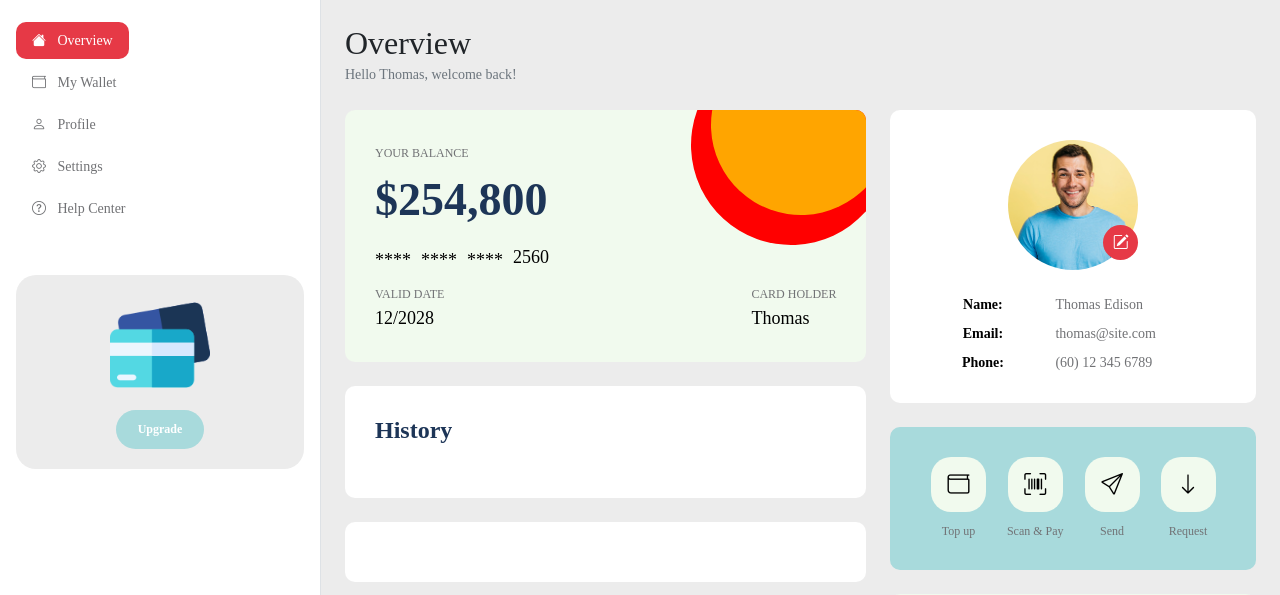
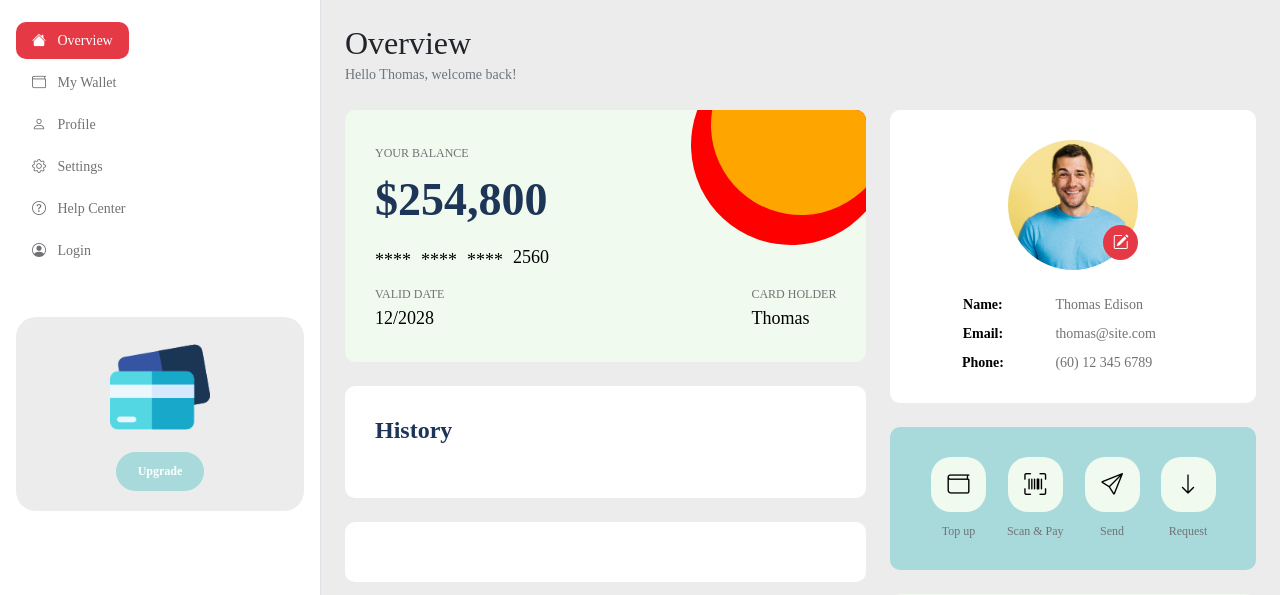
Before and after one commit to MaGhT25/Mini-Finance, a PHP site: page / in a window 1280 px wide. Shown: the part 65-660 px from the top of the page. Run offline with PHP 8.4, Linux system fonts and the light colour scheme; some web fonts are replaced.

Commit message:
template, formulár

```diff
--- a/css/tooplate-mini-finance.css
+++ b/css/tooplate-mini-finance.css
@@ -133,6 +133,10 @@ strong {
 /*---------------------------------------
   SECTION
 -----------------------------------------*/
+
+
+
+
 .main-wrapper {
   background: var(--section-bg-color);
   min-height: calc(100vh - 65px);
--- a/help-center.php
+++ b/help-center.php
@@ -39,6 +39,12 @@
                                 <a class="nav-link active" href="help-center.php">
                                     <i class="bi-question-circle me-2"></i>
                                     Help Center
+                                </a>
+                            </li>
+                            <li class="nav-item">
+                                <a class="nav-link" href="login.php">
+                                    <i class="bi-question-circle me-2"></i>
+                                    Login
                                 </a>
                             </li>
 
--- a/index.php
+++ b/index.php
@@ -1,6 +1,60 @@
+
+
         <?php
+        session_start();
         include('partials/header.php');
         ?>
+
+
+
+<?php
+if (isset($_SESSION['message'])) {
+    echo '<div style="
+        position: fixed;
+        top: 10px;
+        left: 50%;
+        transform: translateX(-50%);
+        z-index: 1050;
+        width: 80%;
+        max-width: 500px;
+        padding: 15px;
+        border-radius: 5px;
+        text-align: center;
+        font-size: 16px;
+        box-shadow: 0px 4px 10px rgba(0, 0, 0, 0.1);
+        background-color: #d4edda;
+        color: #155724;
+        border: 1px solid #c3e6cb;
+    ">'.htmlspecialchars($_SESSION['message']).'</div>';
+    unset($_SESSION['message']);
+}
+
+if (isset($_SESSION['error'])) {
+    echo '<div style="
+        position: fixed;
+        top: 10px;
+        left: 50%;
+        transform: translateX(-50%);
+        z-index: 1050;
+        width: 80%;
+        max-width: 500px;
+        padding: 15px;
+        border-radius: 5px;
+        text-align: center;
+        font-size: 16px;
+        box-shadow: 0px 4px 10px rgba(0, 0, 0, 0.1);
+        background-color: #f8d7da;
+        color: #721c24;
+        border: 1px solid #f5c6cb;
+    ">'.htmlspecialchars($_SESSION['error']).'</div>';
+    unset($_SESSION['error']);
+}
+?>
+
+
+
+
+
 
         <div class="container-fluid">
             <div class="row">
@@ -39,6 +93,13 @@
                                 <a class="nav-link" href="help-center.php">
                                     <i class="bi-question-circle me-2"></i>
                                     Help Center
+                                </a>
+                            </li>
+
+                            <li class="nav-item">
+                                <a class="nav-link" href="login.php">
+                                    <i class="bi-person-circle me-2"></i>
+                                    Login
                                 </a>
                             </li>
 
--- a/profile.php
+++ b/profile.php
@@ -39,6 +39,12 @@
                                 <a class="nav-link" href="help-center.php">
                                     <i class="bi-question-circle me-2"></i>
                                     Help Center
+                                </a>
+                            </li>
+                            <li class="nav-item">
+                                <a class="nav-link" href="login.php">
+                                    <i class="bi-question-circle me-2"></i>
+                                    Login
                                 </a>
                             </li>
 
--- a/setting.php
+++ b/setting.php
@@ -39,6 +39,12 @@
                                 <a class="nav-link" href="help-center.php">
                                     <i class="bi-question-circle me-2"></i>
                                     Help Center
+                                </a>
+                            </li>
+                            <li class="nav-item">
+                                <a class="nav-link" href="login.php">
+                                    <i class="bi-question-circle me-2"></i>
+                                    Login
                                 </a>
                             </li>
 
--- a/transation-detail.php
+++ b/transation-detail.php
@@ -39,6 +39,12 @@
                                 <a class="nav-link" href="help-center.php">
                                     <i class="bi-question-circle me-2"></i>
                                     Help Center
+                                </a>
+                            </li>
+                            <li class="nav-item">
+                                <a class="nav-link" href="login.php">
+                                    <i class="bi-question-circle me-2"></i>
+                                    Login
                                 </a>
                             </li>
 
--- a/wallet.php
+++ b/wallet.php
@@ -39,6 +39,12 @@
                                 <a class="nav-link" href="help-center.php">
                                     <i class="bi-question-circle me-2"></i>
                                     Help Center
+                                </a>
+                            </li>
+                            <li class="nav-item">
+                                <a class="nav-link" href="login.php">
+                                    <i class="bi-question-circle me-2"></i>
+                                    Login
                                 </a>
                             </li>
 
```
Also changed, not shown: _inc/functions.php (added, +20 -0 lines), login.php (added, +34 -0 lines).
